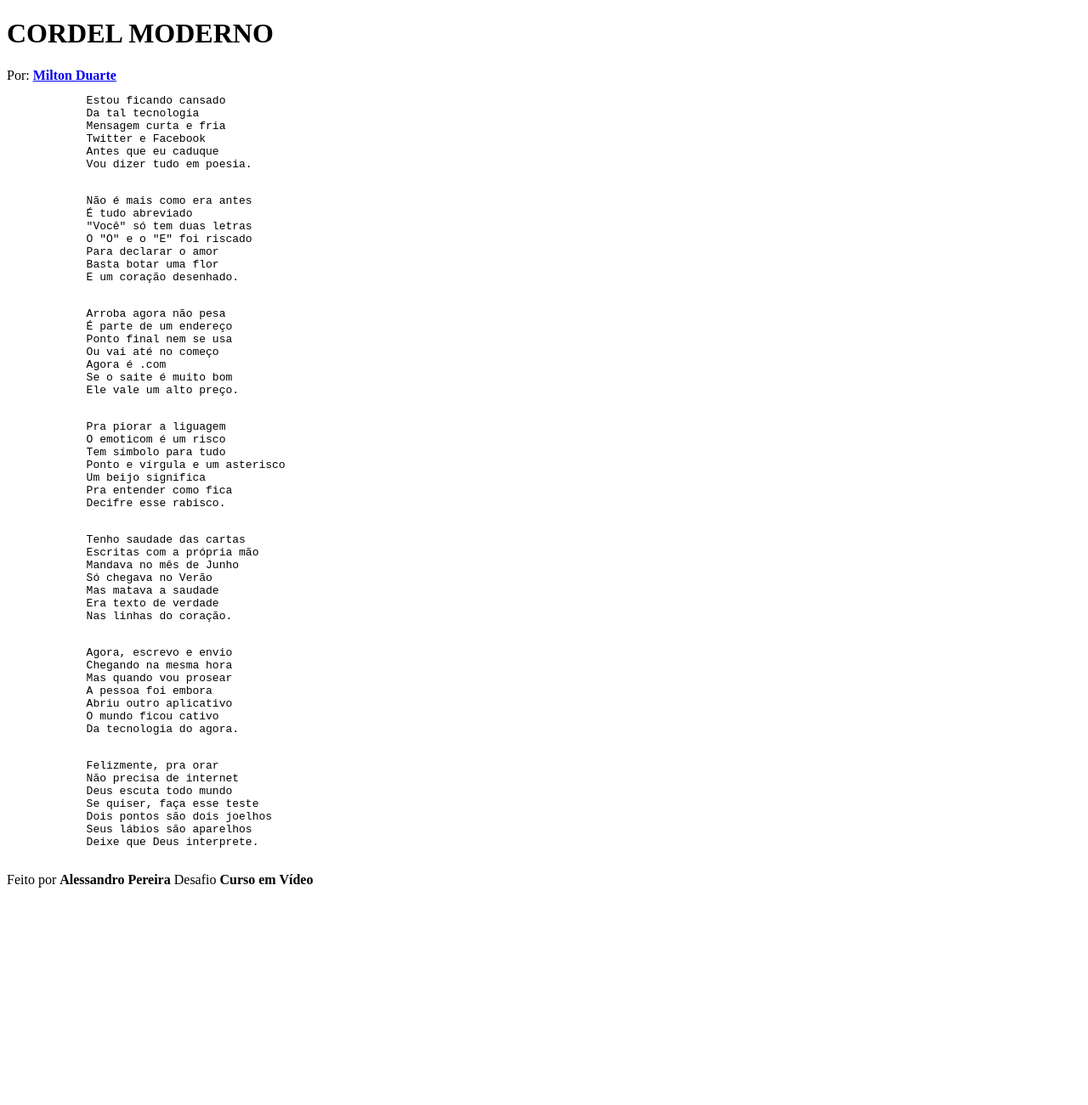
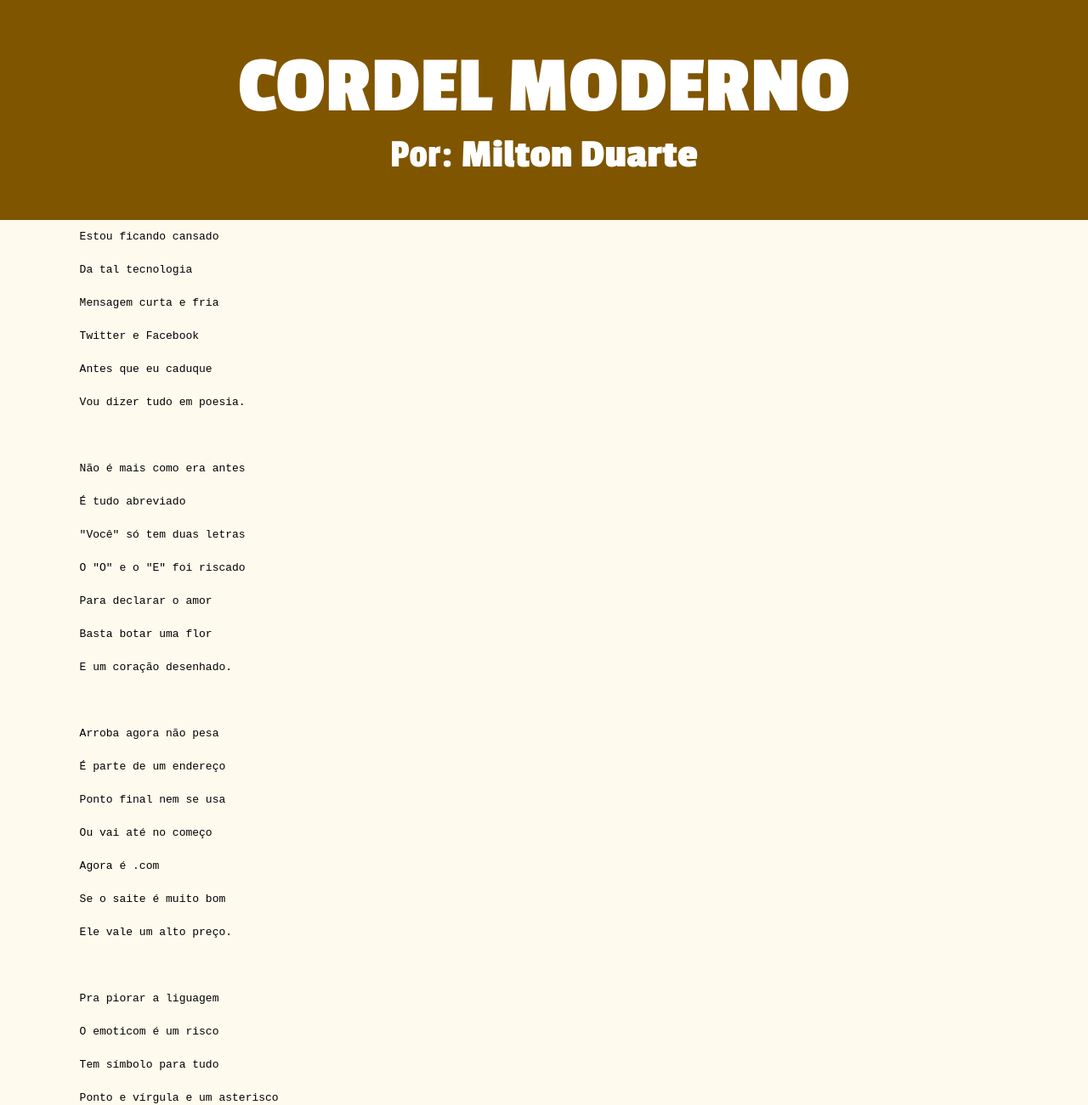
Before and after one commit to uAlessandro/Cordel-Moderno, a plain HTML site: page index.html in a window 1280 px wide. Shown: the top 1301 px of the page at 85% size. Before the commit the page ends 1053 px from the top, so only its background shows below. Drawn offline with Linux system fonts and the light colour scheme.

Commit message:
CSS  em andamento
imagens  adicionadas e  uma parte do estilo (header)

```diff
--- a/index.html
+++ b/index.html
@@ -4,6 +4,7 @@
     <meta charset="UTF-8">
     <meta name="viewport" content="width=device-width, initial-scale=1.0">
     <title>CORDEL MODERNO</title>
+    <link rel="stylesheet" href="style.css">
     <link rel="preconnect" href="https://fonts.googleapis.com">
 <link rel="preconnect" href="https://fonts.gstatic.com" crossorigin>
 <link href="https://fonts.googleapis.com/css2?family=Passion+One:wght@400;700;900&family=Sriracha&display=swap" rel="stylesheet">
--- /dev/null
+++ b/style.css
@@ -0,0 +1,46 @@
+@charset "UTF-8";
+
+*{
+    padding: 0;
+    margin: 0;
+
+}
+body{
+    background-color: #FFFAEE;
+}
+header{
+    background-color: #805500;
+    color: white;
+    text-align: center;
+    font-family:'Passion One', Arial, Helvetica, sans-serif;
+    text-transform: capitalize;
+    padding-top: 50px;
+    padding-bottom: 50px;
+    font-size: 3em;
+
+
+}
+a{
+    color: white;
+    padding-top: 50px;
+    padding-bottom: 50px;
+    text-decoration: none;
+
+}
+
+
+
+section{
+
+}
+pre{
+    line-height: 3em;
+
+}
+footer{
+    background-color: #805500;
+    color: white;
+    text-align: center;
+
+
+}
```
Also changed, not shown: imagens/folhas-escritas.jpg (added), imagens/girasol1.jpg (added).
